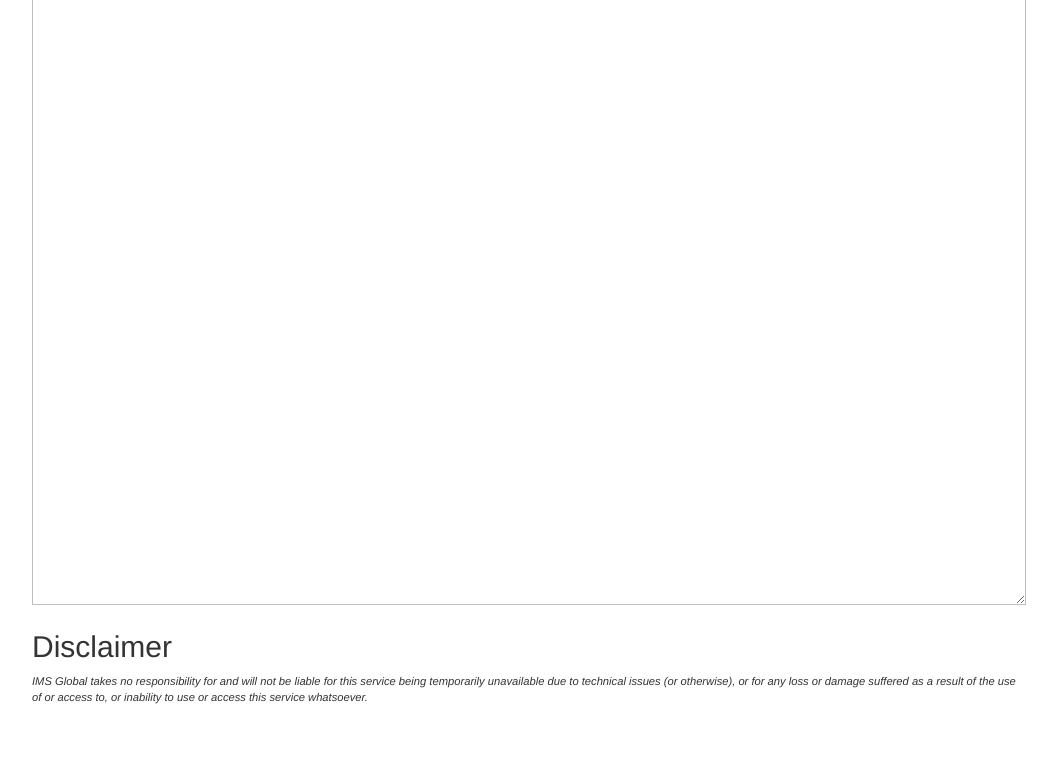
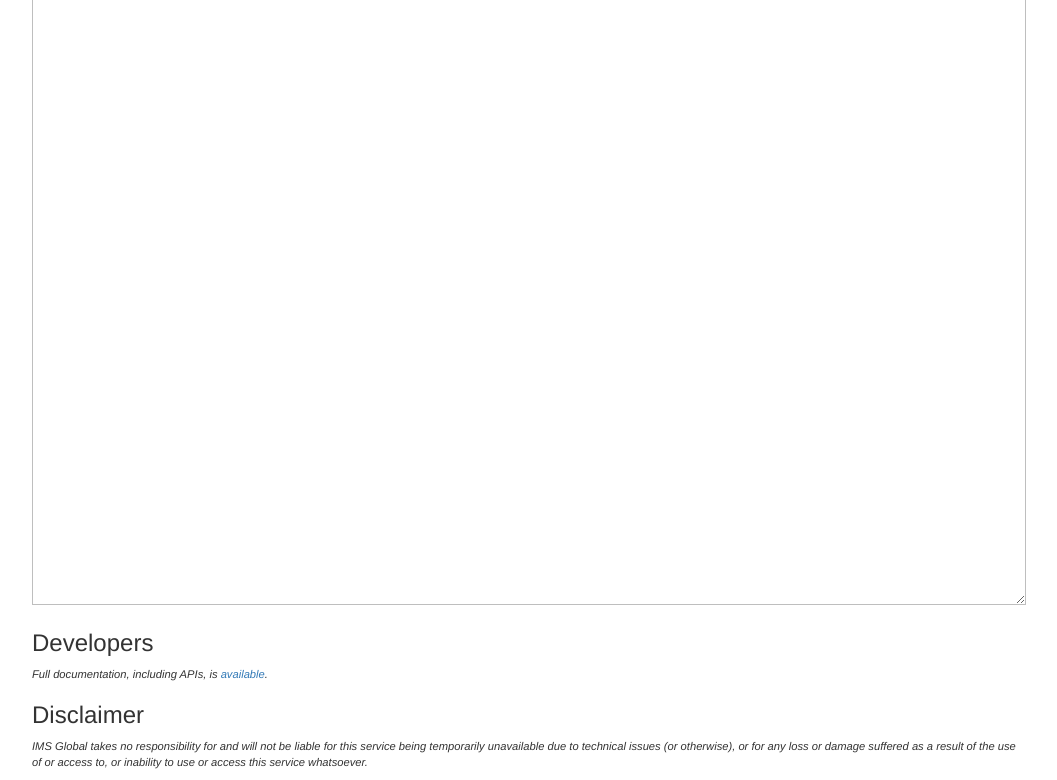
Before and after one commit to 1EdTech/openbadges-validator-core, a Flask app: template openbadges/verifier/server/templates/results.html in a window 1280 px wide. Shown: the part 493-1273 px from the top of the page, without its empty margins (111-1168 px from the left). Before the commit the page ends 1197 px from the top, so only its background shows below. Run offline with Flask 2, Linux system fonts and the light colour scheme; the template is opened without the code that fills it, so the values that code supplies are empty; some libraries are stand-ins or nearby versions.

Commit message:
Added link to documentation
Added link for developers to documentation of validator and use of the APIs

```diff
--- a/openbadges/verifier/server/templates/base.html
+++ b/openbadges/verifier/server/templates/base.html
@@ -23,7 +23,9 @@
 {% block main %}{% endblock %}
 
 <footer>
-    <h2 id="disclaimer">Disclaimer</h2>
+	<h3 id="developers">Developers</h3>
+	<p>Full documentation, including APIs, is <a href="https://github.com/IMSGlobal/openbadges-validator-core/blob/develop/README.md">available</a>.</p>
+<h3 id="disclaimer">Disclaimer</h3>
     <p>
         IMS Global takes no responsibility for and will not be liable for this service being temporarily unavailable
         due to technical issues (or otherwise), or for any loss or damage suffered as a result of the use of or access
```
